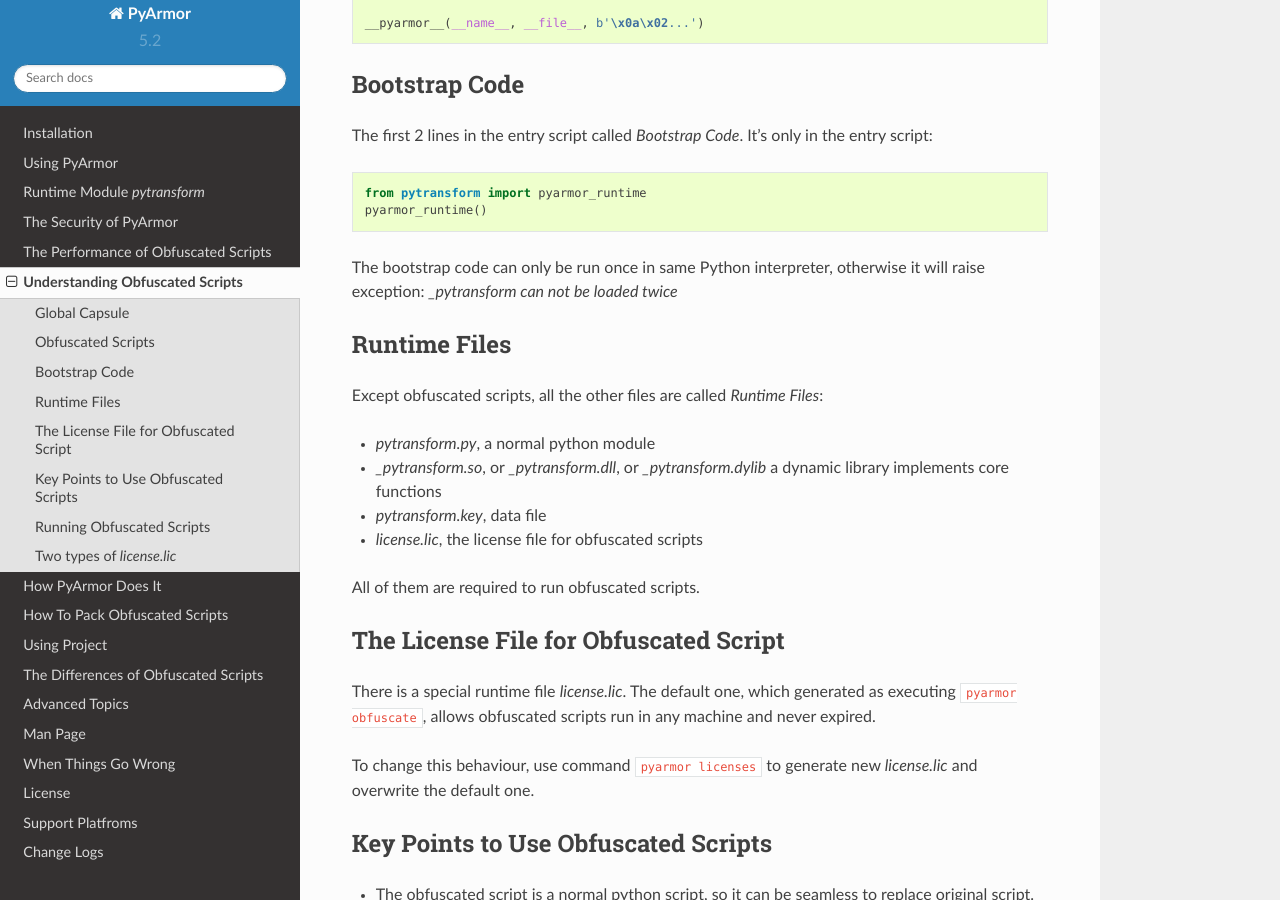
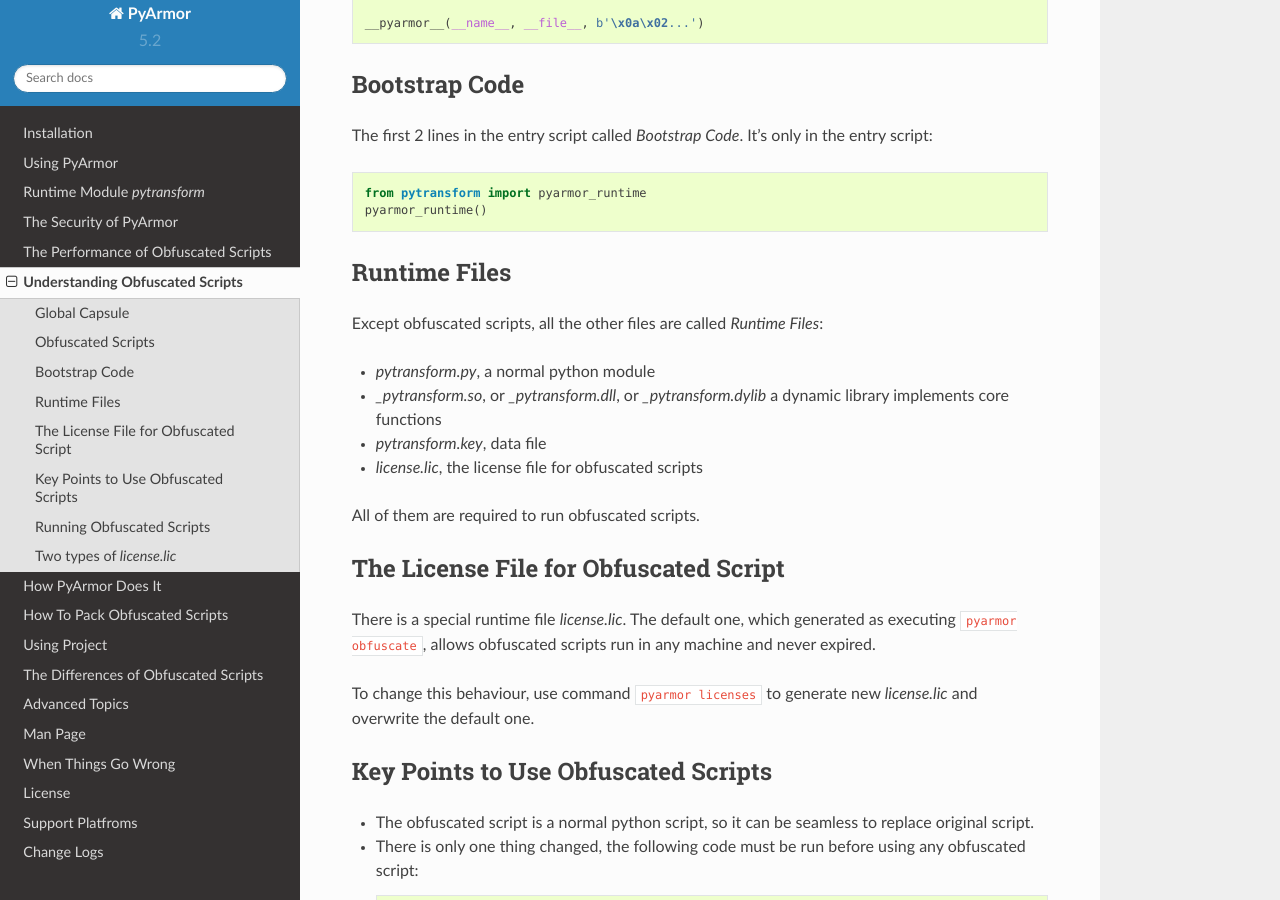
Before and after one commit to dashingsoft/pyarmor, a Sphinx documentation site: the page built from docs/understand-obfuscated-scripts.rst, in a window 1280 px wide and 900 px high, scrolled down 821 px. Built offline with Sphinx 7.4.7 and the Read the Docs theme 2.0.0, drawn with Linux system fonts in a browser that asks for light colours.

```diff
--- a/docs/questions.rst
+++ b/docs/questions.rst
@@ -118,6 +118,10 @@ edit `pytransform.py` and comment these lines in function
     if _pytransform is not None:
         raise PytransformError('_pytransform can not be loaded twice')
 
+.. note::
+
+   This limitation has been removed from v5.3.5.
+
 Check restrict mode failed
 --------------------------
 
--- a/docs/understand-obfuscated-scripts.rst
+++ b/docs/understand-obfuscated-scripts.rst
@@ -49,10 +49,6 @@ only in the entry script::
 
     from pytransform import pyarmor_runtime
     pyarmor_runtime()
-
-The bootstrap code can only be run once in same Python interpreter,
-otherwise it will raise exception: `_pytransform can not be loaded
-twice`
 
 .. _runtime files:
 
```
Also changed, not shown: docs/security.rst (+5 -3 lines).
